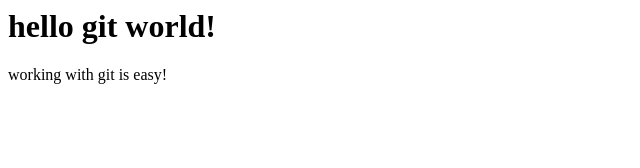
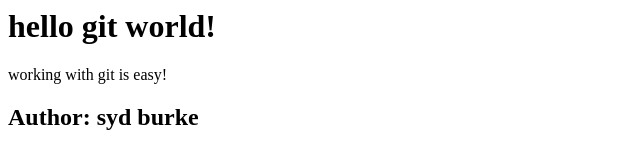
Before and after one commit to sydbrke/GitGithubMasterclass, a plain HTML site: page index.html in a window 1280 px wide. Shown: the whole page, without its empty margins (0-640 px from the left). Drawn offline with Linux system fonts and the light colour scheme.

Commit message:
add author
i have added a header to the index.html file that now contains my name as the author of the file

```diff
--- a/index.html
+++ b/index.html
@@ -3,3 +3,5 @@
 <div>
     <p>working with git is easy!</p>
 </div>
+
+<h2>Author: syd burke</h2>
```
